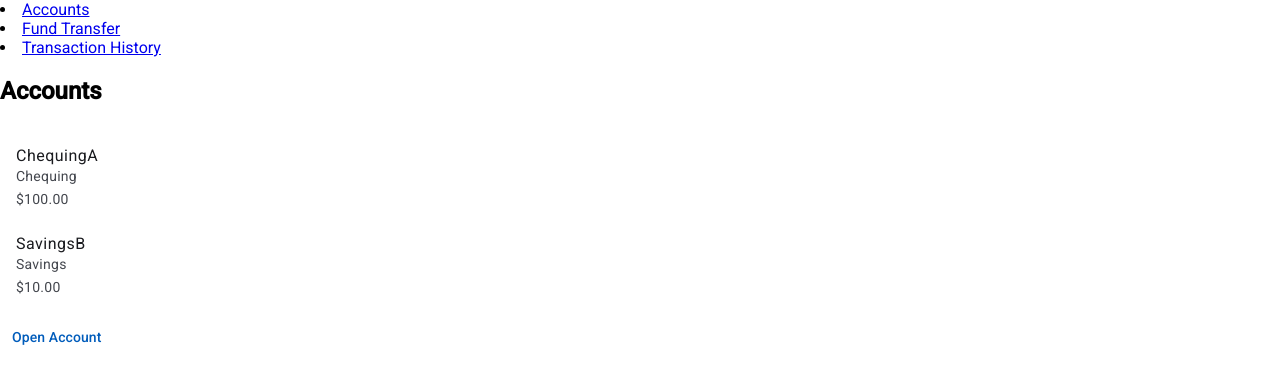
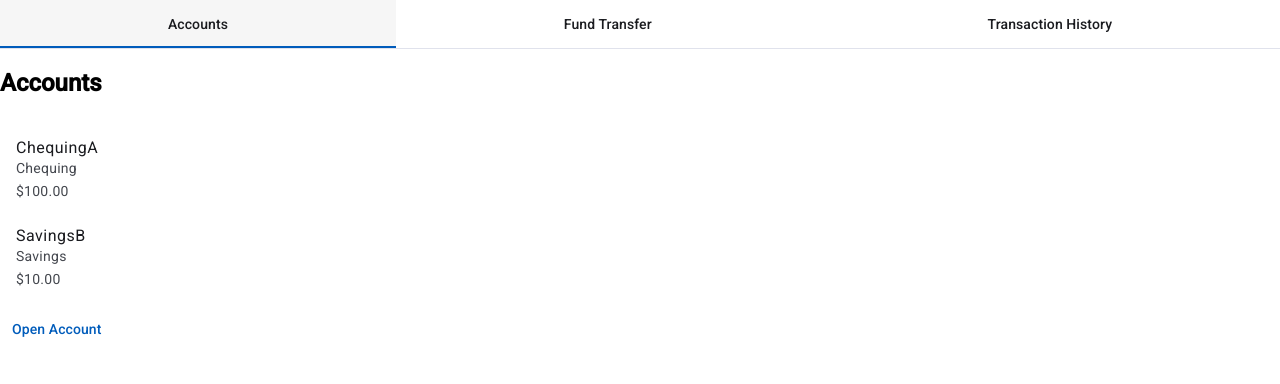
Before and after one commit to calvin-xu0/brainridge-bank, an Angular app: page /accounts in a window 1280 px wide. Shown: the top 384 px of the page. Built offline with nearby package versions, Linux system fonts and the light colour scheme.

Commit message:
Separate nav bar component using Angular Material tabs

```diff
--- a/src/app/app.component.html
+++ b/src/app/app.component.html
@@ -1,22 +1,4 @@
 <main class="main">
-  <nav>
-    <div>
-      <li>
-        <a routerLink="/accounts" routerLinkActive="active" ariaCurrentWhenActive="page">
-          Accounts
-        </a>
-      </li>
-      <li>
-        <a routerLink="/fund-transfer" routerLinkActive="active" ariaCurrentWhenActive="page">
-          Fund Transfer
-        </a>
-      </li>
-      <li>
-        <a routerLink="/transaction-history" routerLinkActive="active" ariaCurrentWhenActive="page">
-          Transaction History
-        </a>
-      </li>
-    </div>
-  </nav>
+  <app-nav-bar />
   <router-outlet />
 </main>
--- a/src/app/app.component.ts
+++ b/src/app/app.component.ts
@@ -1,11 +1,12 @@
 import { CommonModule } from '@angular/common';
 import { Component } from '@angular/core';
-import { RouterLink, RouterLinkActive, RouterOutlet } from '@angular/router';
+import { RouterOutlet } from '@angular/router';
+import { NavBarComponent } from './shared/nav-bar/nav-bar.component';
 
 @Component({
   selector: 'app-root',
   standalone: true,
-  imports: [CommonModule, RouterOutlet, RouterLink, RouterLinkActive],
+  imports: [CommonModule, NavBarComponent, RouterOutlet],
   templateUrl: './app.component.html',
   styleUrl: './app.component.css'
 })
--- /dev/null
+++ b/src/app/shared/nav-bar/nav-bar.component.html
@@ -0,0 +1,7 @@
+<nav mat-tab-nav-bar [tabPanel]="tabPanel">
+    @for (link of navLinks; track link) {
+    <a mat-tab-link (click)="activeLink = link.routerLink" [routerLink]="link.routerLink"
+        [active]="activeLink === link.routerLink"> {{link.linkText}} </a>
+    }
+</nav>
+<mat-tab-nav-panel #tabPanel></mat-tab-nav-panel>
--- /dev/null
+++ b/src/app/shared/nav-bar/nav-bar.component.ts
@@ -0,0 +1,28 @@
+import { Component } from '@angular/core';
+import { MatTabsModule } from '@angular/material/tabs';
+import { RouterLink, RouterLinkActive } from '@angular/router';
+
+@Component({
+  selector: 'app-nav-bar',
+  standalone: true,
+  imports: [MatTabsModule, RouterLink, RouterLinkActive],
+  templateUrl: './nav-bar.component.html',
+  styleUrl: './nav-bar.component.css'
+})
+export class NavBarComponent {
+  navLinks = [
+    {
+      routerLink: "/accounts",
+      linkText: "Accounts"
+    },
+    {
+      routerLink: "/fund-transfer",
+      linkText: "Fund Transfer"
+    },
+    {
+      routerLink: "/transaction-history",
+      linkText: "Transaction History"
+    }
+  ]
+  activeLink = this.navLinks[0].routerLink
+}
```
Also changed, not shown: src/app/shared/nav-bar/nav-bar.component.css (added), 1 other file (tests, documents, lock files or other folders).
